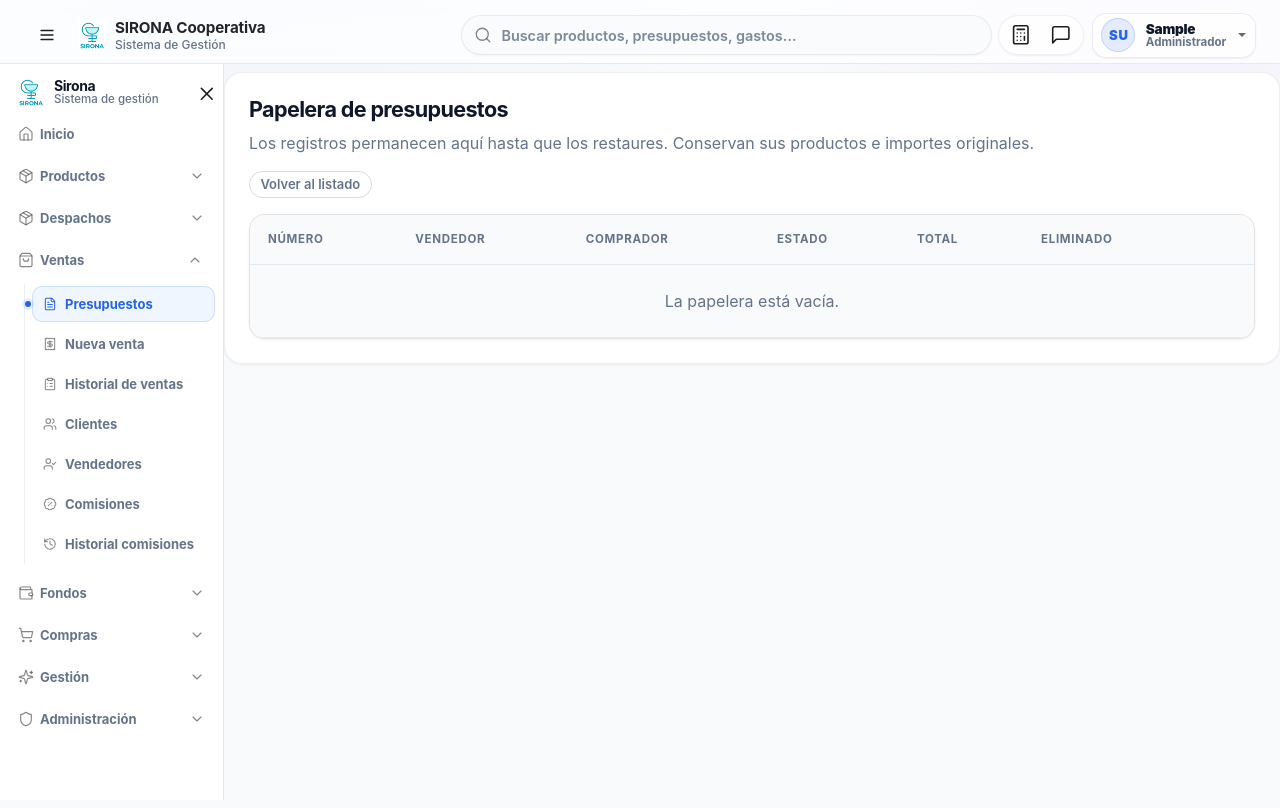
After one commit to sironacooperativa-ship-it/sironanuevo, a Django app: page /presupuestos/papelera/ in a window 1280 px wide. The commit adds this page. Run offline with Django 5.2, Linux system fonts and the light colour scheme; the visitor is signed in with stand-in values (Sample User, id 1); data comes from the database, SQL or seed files in the repository; data that the repository does not hold is empty; some libraries are stand-ins or nearby versions.

Commit message:
Actualizar Sirona: templates

```diff
--- a/templates/base.html
+++ b/templates/base.html
@@ -3,19 +3,16 @@
 <html lang="es">
   <head>
     <meta charset="utf-8" />
-    <meta name="viewport" content="width=device-width, initial-scale=1" />
+    <meta name="viewport" content="width=device-width, initial-scale=1, viewport-fit=cover" />
+    <link rel="manifest" href="{% static 'pwa/manifest.webmanifest' %}">
+    <meta name="theme-color" content="#184b83">
+    <meta name="apple-mobile-web-app-capable" content="yes">
     <title>{% block title %}SIRONA{% endblock %}</title>
     <link rel="icon" type="image/png" href="{% static 'img/sirona-logo.png' %}?v=1" />
     <link rel="shortcut icon" type="image/png" href="{% static 'img/sirona-logo.png' %}?v=1" />
-    <link rel="apple-touch-icon" href="{% static 'img/sirona-logo.png' %}?v=1" />
-    <link rel="preconnect" href="https://fonts.googleapis.com" />
-    <link rel="preconnect" href="https://fonts.gstatic.com" crossorigin />
+    <link rel="apple-touch-icon" href="{% static 'pwa/icon-192.png' %}" />
     <link
-      href="https://fonts.googleapis.com/css2?family=Inter:wght@400;500;600;700&family=Montserrat:wght@600;700&display=swap"
-      rel="stylesheet"
-    />
-    <link
-      href="https://cdn.jsdelivr.net/npm/bootstrap@5.3.3/dist/css/bootstrap.min.css"
+      href="{% static 'vendor/bootstrap-bootstrap.min.css' %}"
       rel="stylesheet"
     />
     <!-- theme: ios-2026r29 -->
@@ -107,6 +104,7 @@
     </style>
     <script src="{% static 'js/money-ars.js' %}"></script>
     {% block extra_head %}{% endblock %}
+<link rel="stylesheet" href="{% static 'css/responsive.css' %}?v=2">
   </head>
   <body
     class="app-body{% if request.user.is_authenticated %} app-authenticated{% else %} app-guest{% endif %}"
@@ -574,6 +572,10 @@
                 </span>
               </div>
               <div class="sidebar-subnav" aria-label="Submenú Fondos">
+                <a class="sidebar-link app-sidebar-link" href="{% url 'caja_actualizar_saldo' %}" title="Actualizar saldo">
+                  <span class="app-sidebar-icon-wrap"><i data-lucide="wallet"></i></span>
+                  <span class="app-sidebar-label sidebar-label">Actualizar saldo</span>
+                </a>
                 <a class="sidebar-link app-sidebar-link" href="{% url 'caja_list' %}" title="Caja">
                   <span class="app-sidebar-icon-wrap"><i data-lucide="arrow-left-right"></i></span>
                   <span class="app-sidebar-label sidebar-label">Caja</span>
@@ -905,6 +907,10 @@
                   </span>
                 </div>
                 <div class="sidebar-subnav offcanvas-subnav" aria-label="Submenú Fondos">
+                  <a class="app-sidebar-link sirona-offcanvas-nav-link sidebar-link" href="{% url 'caja_actualizar_saldo' %}">
+                    <span class="app-sidebar-icon-wrap"><i data-lucide="wallet"></i></span>
+                    <span class="app-sidebar-label">Actualizar saldo</span>
+                  </a>
                   <a class="app-sidebar-link sirona-offcanvas-nav-link sidebar-link" href="{% url 'caja_list' %}">
                     <span class="app-sidebar-icon-wrap"><i data-lucide="arrow-left-right"></i></span>
                     <span class="app-sidebar-label">Caja</span>
@@ -1194,10 +1200,10 @@
 
     <script src="{% static 'js/producto-form-precio.js' %}?v=2"></script>
     <script src="{% static 'js/producto-listas-propagar.js' %}?v=1"></script>
-    <script src="https://cdn.jsdelivr.net/npm/bootstrap@5.3.3/dist/js/bootstrap.bundle.min.js"></script>
-    <script src="https://cdn.jsdelivr.net/npm/lucide@0.460.0/dist/umd/lucide.min.js"></script>
-
-    <script src="{% static 'js/sirona-icons.js' %}?v=5"></script>
+    <script src="{% static 'vendor/bootstrap-bootstrap.bundle.min.js' %}"></script>
+    <script src="{% static 'vendor/lucide-lucide.min.js' %}"></script>
+
+    <script src="{% static 'js/sirona-icons.js' %}?v=6"></script>
     <script>
       // Cierre fiable de modales Bootstrap (mensajes con admin / usuarios).
       window.sironaCloseBootstrapModal = function (modalEl) {
@@ -2035,5 +2041,10 @@
       {% endif %}
     {% endif %}
     {% block page_scripts %}{% endblock %}
-  </body>
+  <div class="sirona-install-panel" id="sironaInstallPanel" hidden>
+  <button class="btn btn-primary" type="button" id="sironaInstall">Instalar app</button>
+  <button class="btn btn-light" type="button" id="sironaInstallClose" aria-label="Cerrar sugerencia de instalación">×</button>
+</div>
+<script src="{% static 'js/sirona-pwa.js' %}?v=2" defer></script>
+</body>
 </html>
--- /dev/null
+++ b/templates/papelera.html
@@ -0,0 +1,23 @@
+{% extends "base.html" %}
+{% load money %}
+{% block title %}{{ titulo }}{% endblock %}
+{% block content %}
+<div class="app-page-header mb-3">
+  <h1 class="app-page-title">{{ titulo }}</h1>
+  <p class="text-muted">Los registros permanecen aquí hasta que los restaures. Conservan sus productos e importes originales.</p>
+  <a class="btn btn-outline-secondary btn-sm" href="{% url volver_url %}">Volver al listado</a>
+</div>
+<div class="card app-card"><div class="table-responsive">
+<table class="table align-middle mb-0">
+  <thead><tr><th>Número</th><th>Vendedor</th><th>Comprador</th><th>Estado</th><th>Total</th><th>Eliminado</th><th></th></tr></thead>
+  <tbody>{% for registro in page_obj %}
+  <tr><td>#{{ registro.pk }}</td><td>{{ registro.vendedor }}</td><td>{{ registro.comprador|default:"—" }}</td><td>{{ registro.get_estado_display }}</td><td>{{ registro.neto|ars }}</td><td>{{ registro.eliminado_en|date:"d/m/Y H:i" }}</td>
+  <td><form method="post" action="{% url restaurar_url registro.pk %}">{% csrf_token %}<button type="submit" class="btn btn-success btn-sm">Restaurar</button></form></td></tr>
+  {% empty %}<tr><td colspan="7" class="text-center text-muted py-4">La papelera está vacía.</td></tr>{% endfor %}</tbody>
+</table></div></div>
+{% if page_obj.has_other_pages %}<div class="d-flex gap-3 mt-3">
+{% if page_obj.has_previous %}<a href="?page={{ page_obj.previous_page_number }}">Anterior</a>{% endif %}
+<span>Página {{ page_obj.number }} de {{ page_obj.paginator.num_pages }}</span>
+{% if page_obj.has_next %}<a href="?page={{ page_obj.next_page_number }}">Siguiente</a>{% endif %}
+</div>{% endif %}
+{% endblock %}
```
